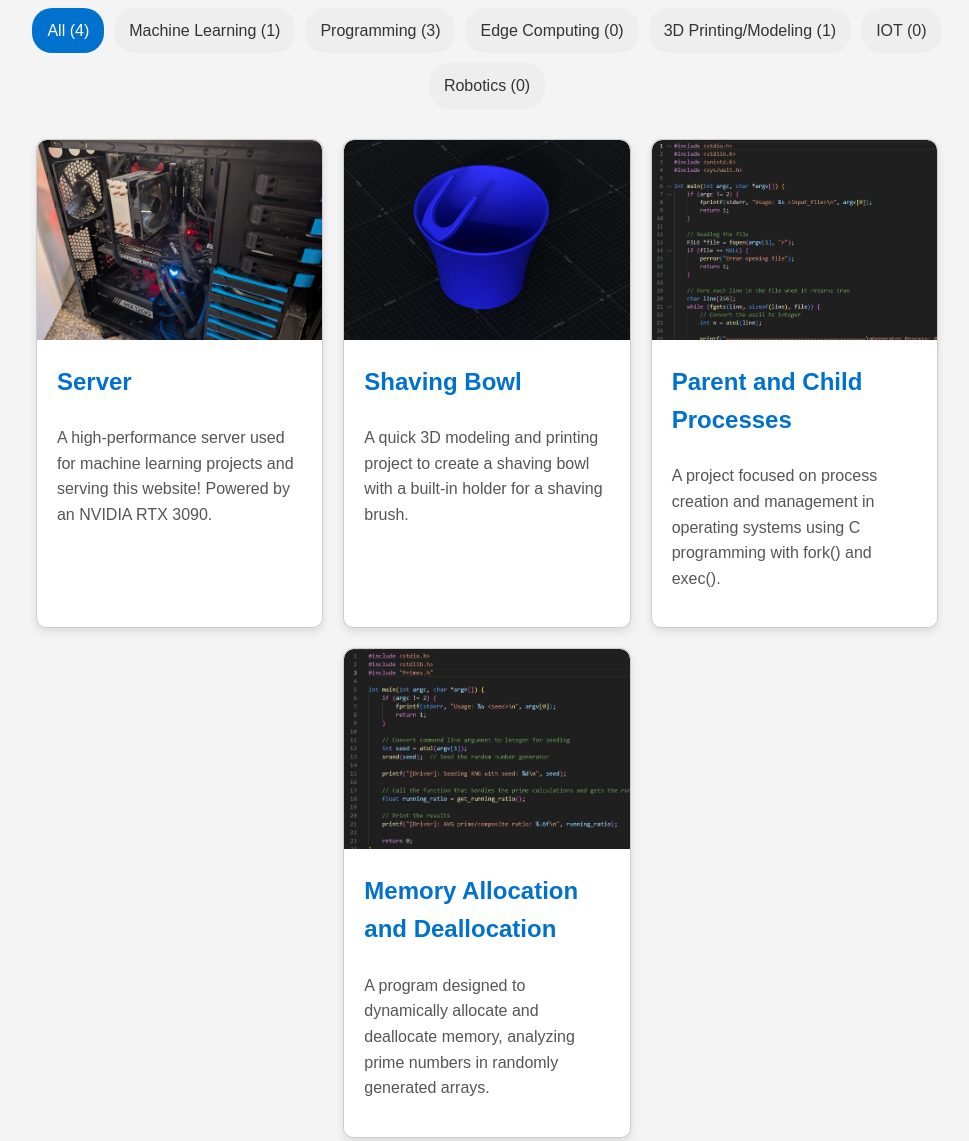
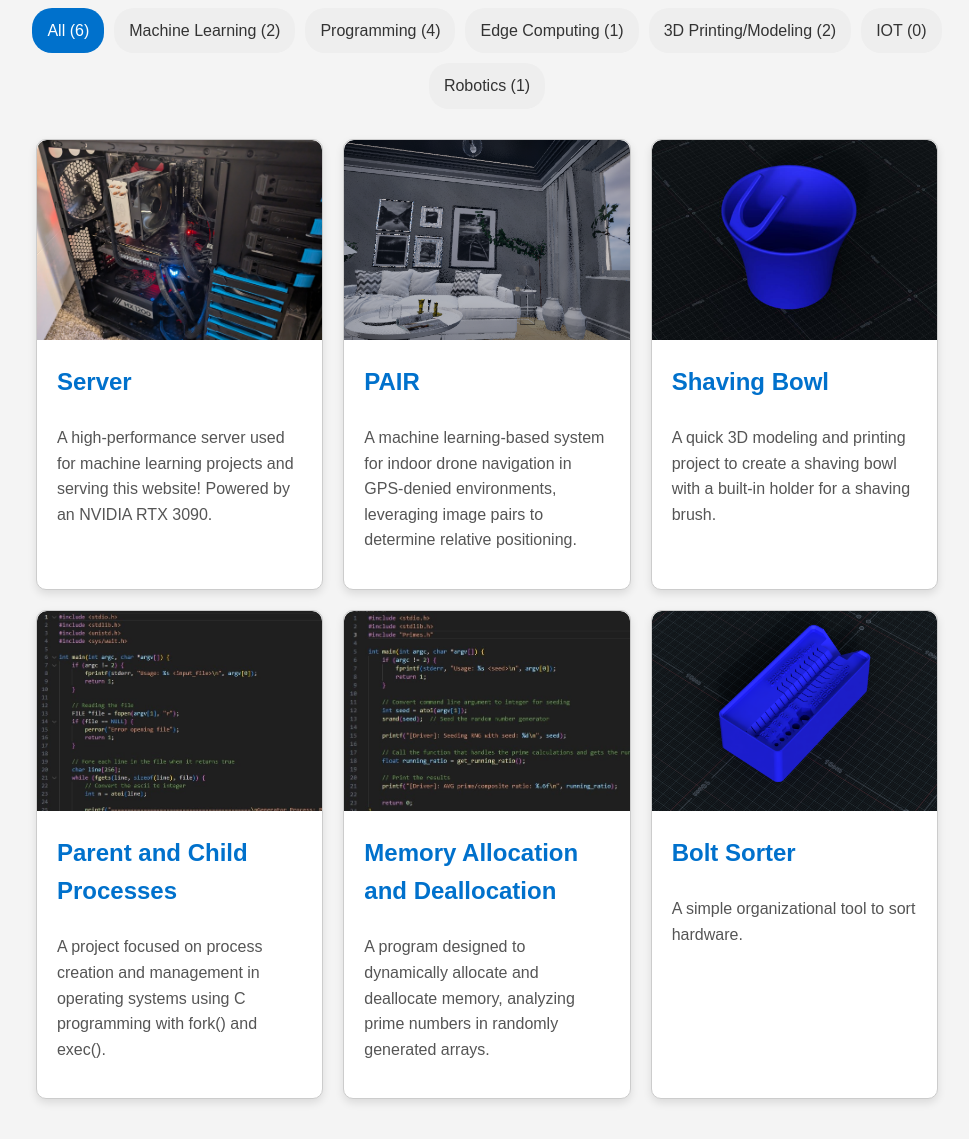
Before and after one commit to Ndkopacz/Ndkopacz.github.io, a plain HTML site: page pages/projects/index.html in a window 1280 px wide. Shown: the part 2620-3761 px from the top of the page, without its empty margins (153-1122 px from the left). Drawn offline with Linux system fonts and the light colour scheme.

Commit message:
Adding additoinal projects and fixing extended portfolio sizing

```diff
--- a/css/projects.css
+++ b/css/projects.css
@@ -330,3 +330,17 @@ body {
 .no-scroll {
     overflow: hidden;
 }
+
+/* Stack 2 cards horizontally on medium screens */
+@media (max-width: 992px) {
+    .project-card {
+        width: calc(50% - 40px); /* Two cards horizontally with the same gap */
+    }
+}
+
+/* Stack 1 card vertically on small screens */
+@media (max-width: 600px) {
+    .project-card {
+        width: calc(100% - 40px); /* Full width, effectively one card per row */
+    }
+}
--- a/js/project_slides_data.js
+++ b/js/project_slides_data.js
@@ -114,6 +114,36 @@ export const slidesData = [
       ],
       order: 2,
       links: []
+    },
+    {
+      title: 'PAIR',
+      preview_image: image_folder + 'projects/misc/pair/preview.png',
+      preview_description: 'A machine learning-based system for indoor drone navigation in GPS-denied environments, leveraging image pairs to determine relative positioning.',
+      project_description: 'The Paired Automated Image Range (PAIR) project aims to enable drones to navigate in GPS-denied environments by estimating relative positioning through image pairs. Utilizing Unreal Engine 5, I generate synthetic datasets for training, complemented by real-world data collected via a Raspberry Pi 5 equipped with a Pi Camera. The machine learning model processes these image pairs to estimate six degrees of freedom (x, y, z positions, roll, pitch, and yaw). Currently a model of sufficient size as not been trained to be deployed on the Raspberry Pi.',
+      tags: ['Artificial Intelligence', 'Machine Learning', 'Computer Vision', 'TensorFlow', 'Programming', 'Python', 'Edge Computing', 'Robotics'],
+      detail_images: [
+          image_folder + 'projects/misc/server/detail_image_1.png',
+          image_folder + 'projects/misc/server/detail_image_2.png',
+          image_folder + 'projects/misc/server/detail_image_3.png'
+      ],
+      order: 2,
+      links: [
+        ['github', 'https://github.com/Ndkopacz/PAIR/tree/main']
+      ]
+    },
+    {
+      title: 'Bolt Sorter',
+      preview_image: image_folder + 'projects/misc/bolt_sorter/preview.png',
+      preview_description: 'A simple organizational tool to sort hardware.',
+      project_description: 'Following the gridfinity paradigm, this box fits neetly into any gridfinity ecosystem by maintaining the stackability and fit of the standard size. For my purposes, it fits in my drawers where I can easily sort through miscellaneous bolts.',
+      tags: ['3D Printing/Modeling'],
+      detail_images: [
+          image_folder + 'projects/misc/bolt_sorter/detail_image_1.jpg',
+          image_folder + 'projects/misc/bolt_sorter/detail_image_2.jpg',
+          // image_folder + 'projects/misc/bolt_sorter/detail_image_3.png'
+      ],
+      order: 3,
+      links: []
     }
   ];
 
```
Also changed, not shown: images/projects/misc/bolt_sorter/detail_image_2.jpg (added), images/projects/misc/bolt_sorter/preview.png (added), images/projects/misc/pair/detail_image_1.png (added), images/projects/misc/pair/detail_image_2.png (added), images/projects/misc/pair/detail_image_3.png (added), images/projects/misc/pair/preview.png (added), 1 other file.
